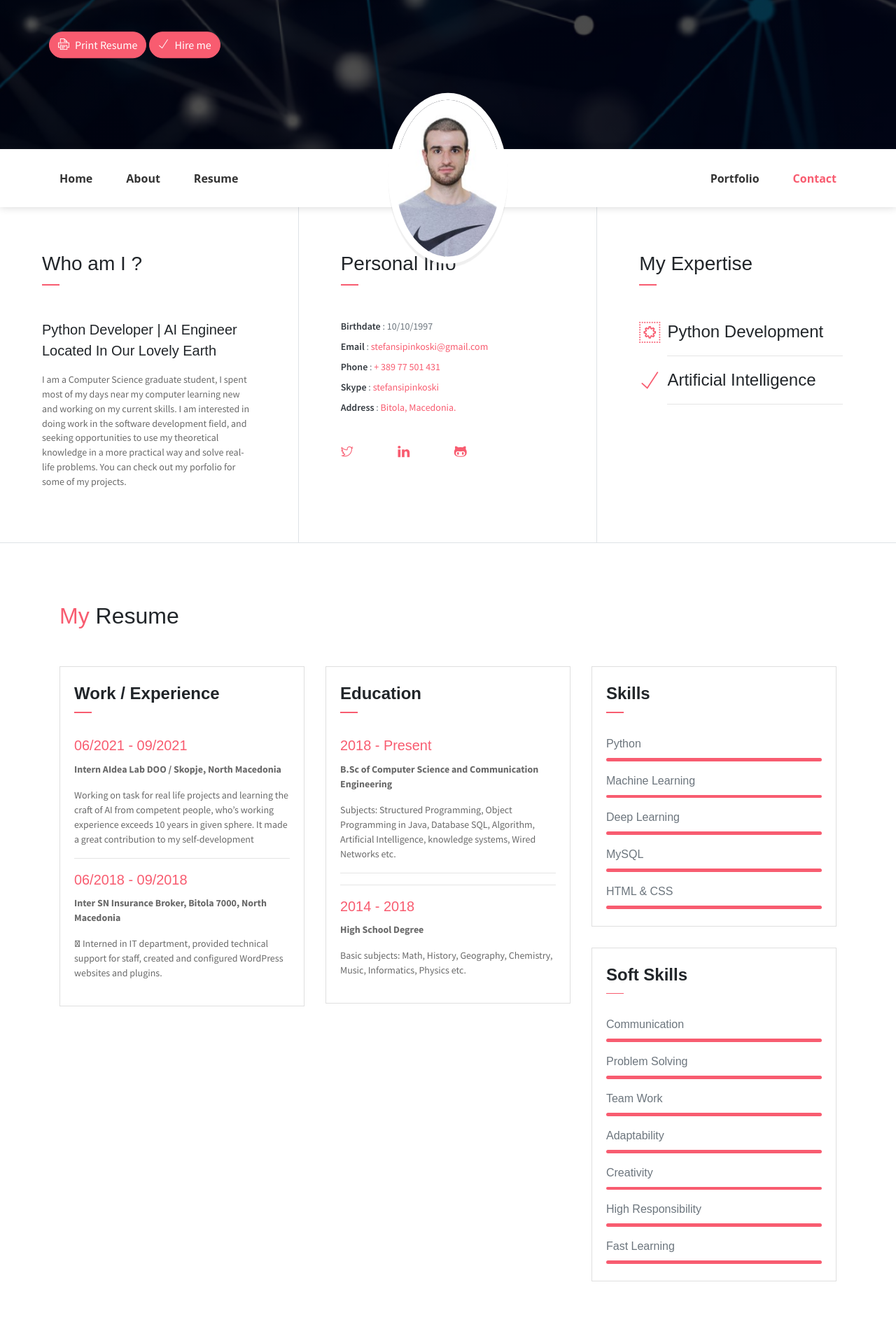
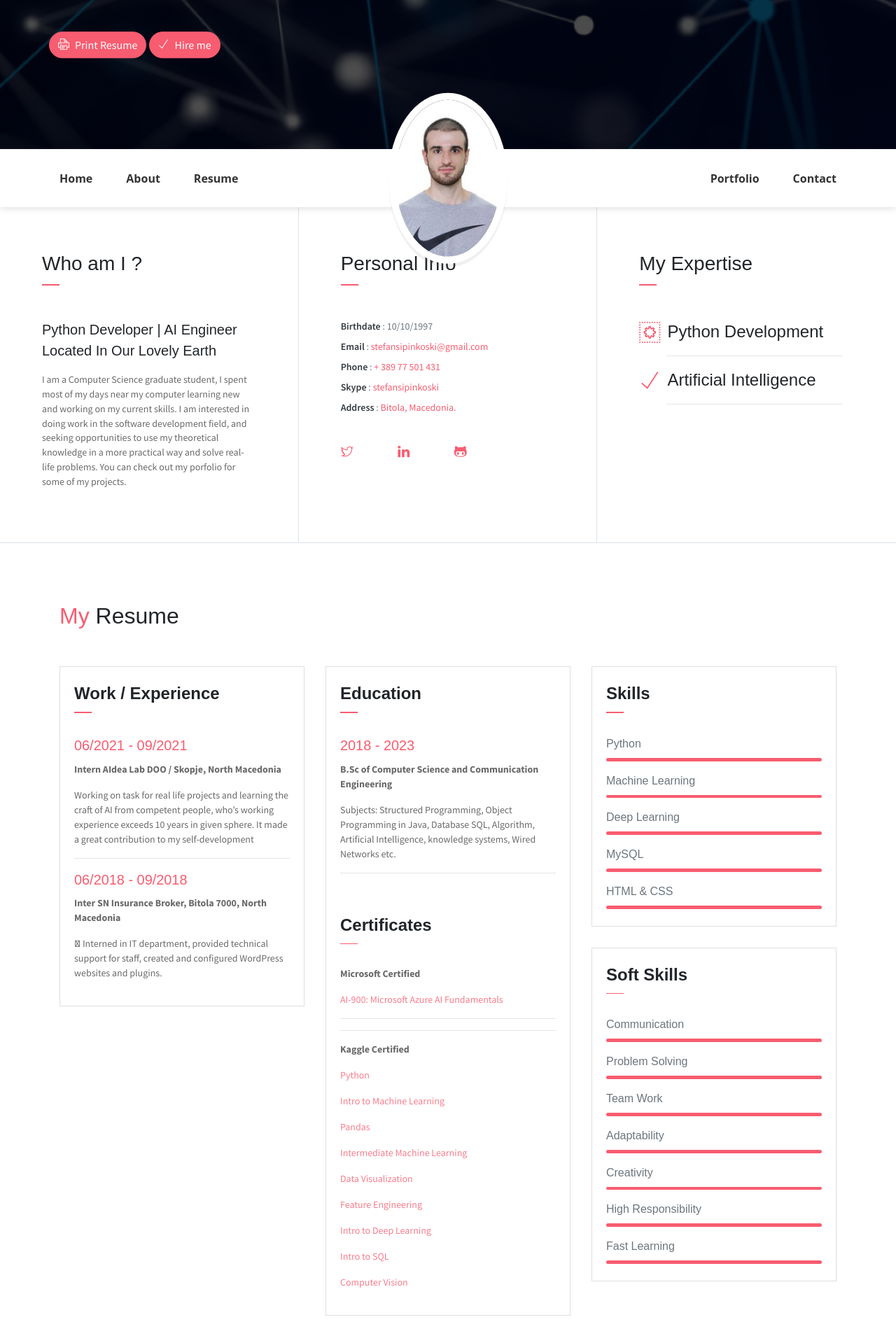
Before and after one commit to stefanshipinkoski/portfolio_website, a Flask app: page / in a window 1280 px wide. Shown: the part 427-2346 px from the top of the page at 70% size. Run offline with Flask 2, Linux system fonts and the light colour scheme; some libraries are stand-ins or nearby versions.

Commit message:
fixing bugs

```diff
--- a/server.py
+++ b/server.py
@@ -1,4 +1,4 @@
-from flask import Flask, render_template, request, redirect
+from flask import Flask, render_template, request, redirect, Response
 import csv
 app = Flask(__name__)
 
@@ -26,4 +26,11 @@ def submit_form():
         write_to_csv(data)
         return redirect('/thankyou.html')
     else:
-        return 'something went wrong try again'
+        return 'something went wrong, please try again'
+
+
+@app.route('/robots.txt')
+def noindex():
+    r = Response(response="User-Agent: *\nDisallow: /\n", status=200, mimetype="text/plain")
+    r.headers["Content-Type"] = "text/plain; charset=utf-8"
+    return r
--- a/templates/index.html
+++ b/templates/index.html
@@ -30,7 +30,7 @@
                 <button class="btn btn-primary btn-rounded"><i class="ti-printer pr-2"></i>Print Resume</button>
                 <a/>
                 <!-- Hire me Button -->
-                <a href="#contact">
+                <a href="contact">
                 <button class="btn btn-primary btn-rounded" >
                     <i class="ti-check pr-2"></i>Hire me
                 </button>
@@ -46,13 +46,13 @@
             <div class="collapse mt-sm-20 navbar-collapse" id="navbarSupportedContent">
                 <ul class="navbar-nav mr-auto">
                     <li class="nav-item">
-                        <a href="#home" class="nav-link">Home</a>
+                        <a href="home" class="nav-link">Home</a>
                     </li>
                     <li class="nav-item">
-                        <a href="#about" class="nav-link">About</a>
+                        <a href="about" class="nav-link">About</a>
                     </li>
                     <li class="nav-item">
-                        <a href="#resume" class="nav-link">Resume</a>
+                        <a href="resume" class="nav-link">Resume</a>
                     </li>
                 </ul>
                 <ul class="navbar-nav brand">
@@ -64,10 +64,10 @@
                 </ul>
                 <ul class="navbar-nav ml-auto">
                     <li class="nav-item">
-                        <a href="#portfolio" class="nav-link">Portfolio</a>
+                        <a href="portfolio" class="nav-link">Portfolio</a>
                     </li>
                     <li class="nav-item last-item">
-                        <a href="#contact" class="nav-link">Contact</a>
+                        <a href="contact" class="nav-link">Contact</a>
                     </li>
                 </ul>
             </div>
@@ -152,15 +152,32 @@
                             </div>
                         </div>
                         <div class="card-body">
-                            <h6 class="title text-danger">2018 - Present</h6>
+                            <h6 class="title text-danger">2018 - 2023</h6>
                             <P> <b>B.Sc of Computer Science and Communication Engineering</b></P>
                             <P class="subtitle">Subjects: Structured Programming, Object Programming in Java, Database SQL, Algorithm, Artificial Intelligence, knowledge systems, Wired Networks etc.</P>
                             <hr>
+                        </div>
+                        <div class="card-header">
+                            <div class="mt-2">
+                                <h4><b>Certificates</b></h4>
+                                <span class="line"></span>
+                            </div>
+                        </div>
+                        <div class="card-body">
+                            <P><b>Microsoft Certified</b></P>
+                            <P class="subtitle"><a href="https://www.credly.com/badges/f5527885-2be3-4be4-b338-b9404800fda8?source=linked_in_profile" target="_blank">AI-900: Microsoft Azure AI Fundamentals</a></P>
                             <hr>
-                            <h6 class="title text-danger">2014 - 2018</h6>
-                            <P><b>High School Degree</b></P>
-                            <P class="subtitle">Basic subjects: Math, History, Geography, Chemistry, Music, Informatics, Physics etc.</P>
-
+                            <hr>
+                            <P><b>Kaggle Certified</b></P>
+                            <P class="subtitle"><a href="./static/assets/imgs/Python.png" target="_blank">Python</a></P>
+                            <P class="subtitle"><a href="./static/assets/imgs/IntroToML.png" target="_blank">Intro to Machine Learning</a></P>
+                            <P class="subtitle"><a href="./static/assets/imgs/Pandas.png" target="_blank">Pandas</a></P>
+                            <P class="subtitle"><a href="./static/assets/imgs/IntermediateML.png" target="_blank">Intermediate Machine Learning</a></P>
+                            <P class="subtitle"><a href="./static/assets/imgs/DataVisualization.png" target="_blank">Data Visualization</a></P>
+                            <P class="subtitle"><a href="./static/assets/imgs/FeatureEngineering.png" target="_blank">Feature Engineering</a></P>
+                            <P class="subtitle"><a href="./static/assets/imgs/IntroToDL.png" target="_blank">Intro to Deep Learning</a></P>
+                            <P class="subtitle"><a href="./static/assets/imgs/IntroToSQL.png" target="_blank">Intro to SQL</a></P>
+                            <P class="subtitle"><a href="./static/assets/imgs/ComputerVision.png" target="_blank">Computer Vision</a></P>
                         </div>
                     </div>
                 </div>
@@ -441,7 +458,7 @@
     <section class="section bg-dark py-5">
         <div class="container text-center">
             <h2 class="text-light mb-5 font-weight-normal">I Am Available For FreeLance</h2>
-            <a href="#contact">
+            <a href="contact">
             <button class="btn bg-primary w-lg" ><i class="ti-check pr-2"></i>Hire me</button>
             </a>
         </div>
@@ -512,7 +529,7 @@
     <footer class="footer py-3">
         <div class="container">
             <p class="small mb-0 text-light">
-                &copy; <script>document.write(new Date().getFullYear())</script> All Rights Reserved By <a href="# home" target="_blank"><span class="text-danger" title="Bootstrap 4 Themes and Dashboards">Stefan Shipinkoski</span></a>
+                &copy; <script>document.write(new Date().getFullYear())</script> All Rights Reserved By <a href="home" target="_blank"><span class="text-danger" title="Bootstrap 4 Themes and Dashboards">Stefan Shipinkoski</span></a>
             </p>
         </div>
     </footer>
```
Also changed, not shown: static/assets/imgs/ComputerVision.png (added), static/assets/imgs/DataVisualization.png (added), static/assets/imgs/FeatureEngineering.png (added), static/assets/imgs/IntermediateML.png (added), static/assets/imgs/IntroToDL.png (added), static/assets/imgs/IntroToML.png (added), static/assets/imgs/IntroToSQL.png (added), static/assets/imgs/Pandas.png (added), static/assets/imgs/Python.png (added), 1 other file.
